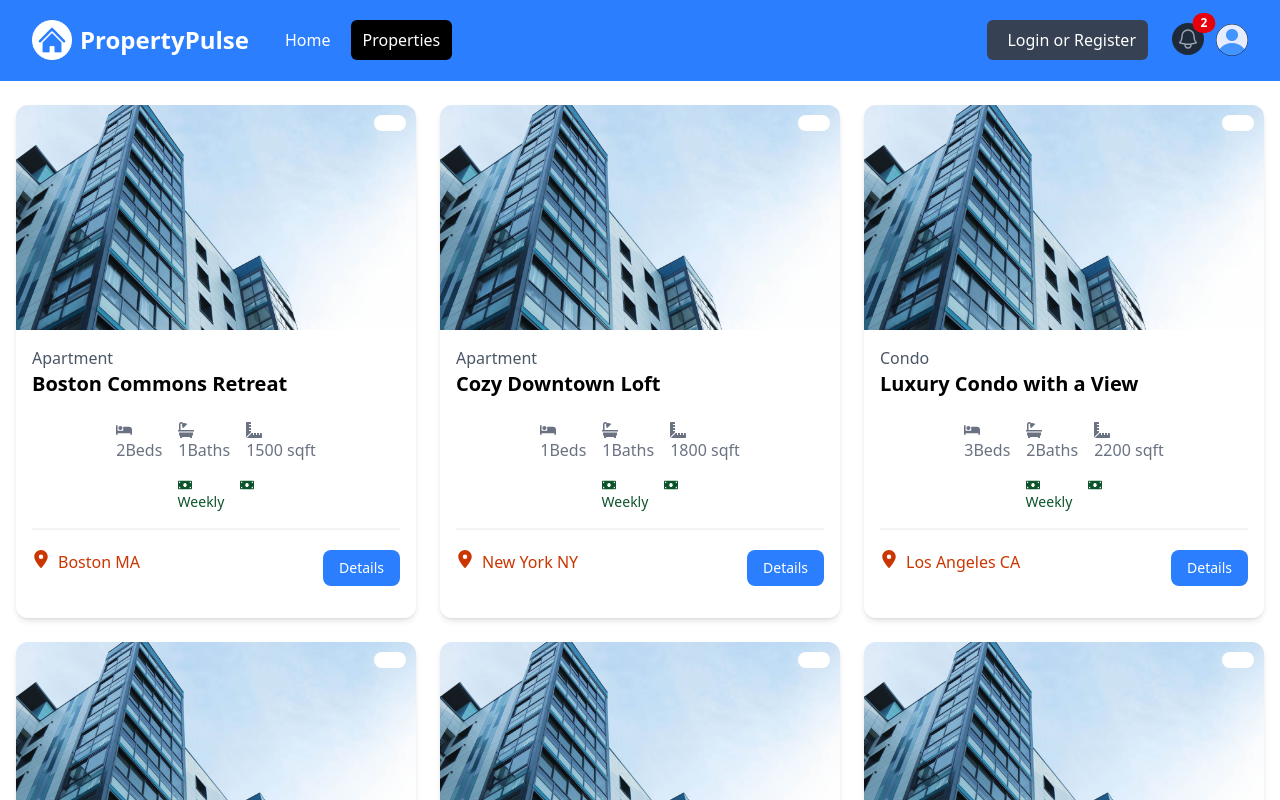
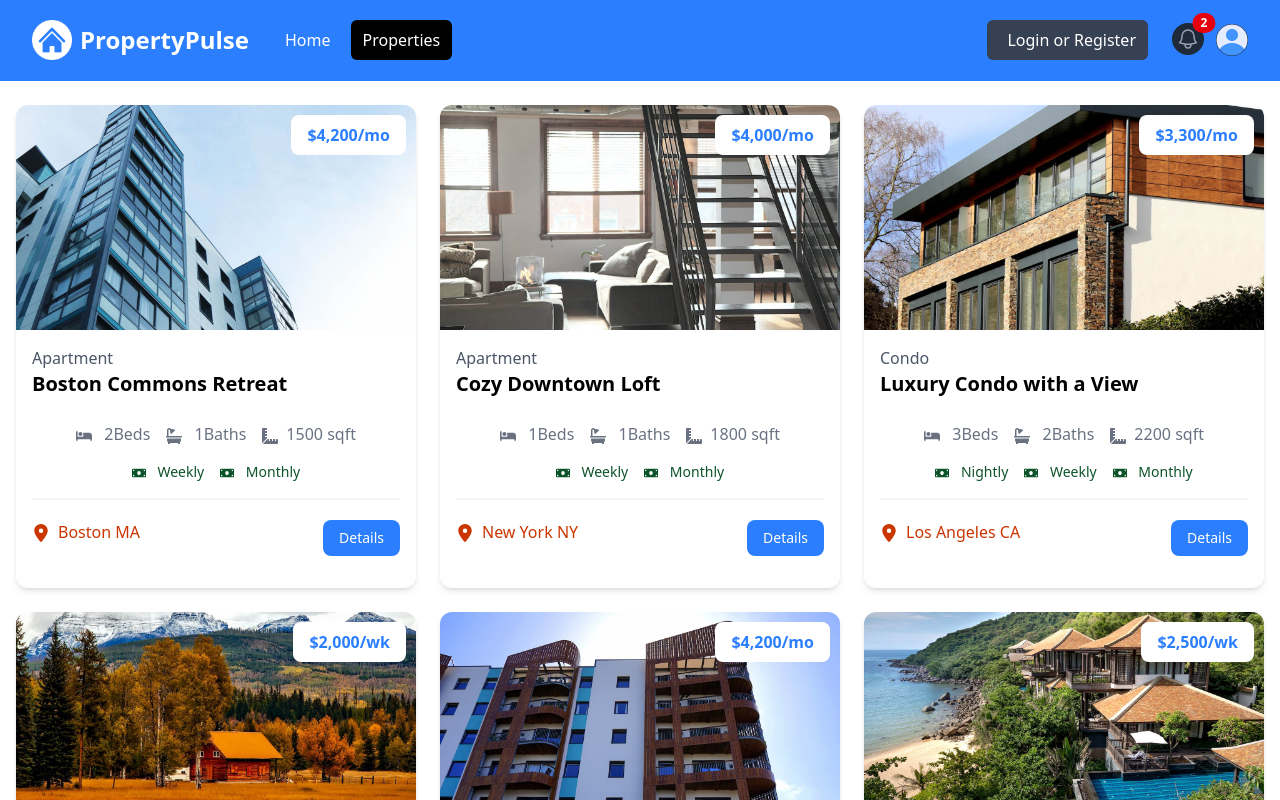
Before and after one commit to riaars/PropertyRental, a Next.js app: page /properties in a window 1280 px wide. Shown: the top 800 px of the page. Built offline with nearby package versions, Linux system fonts and the light colour scheme.

Commit message:
enhancing property card styling

```diff
--- a/components/PropertyCard.tsx
+++ b/components/PropertyCard.tsx
@@ -1,9 +1,7 @@
 import React from "react";
-import { FaMoneyBill } from "react-icons/fa";
+import { FaMoneyBill, FaBath, FaBed, FaRulerCombined } from "react-icons/fa";
 import { FaLocationDot } from "react-icons/fa6";
-import { FaBath } from "react-icons/fa";
-import { FaRulerCombined } from "react-icons/fa";
-import { FaBed } from "react-icons/fa";
+import Image from "next/image";
 
 interface Rates {
   nightly: number;
@@ -15,7 +13,7 @@ interface Location {
   city: string;
   state: string;
 }
-export interface Property {
+interface Property {
   type: string;
   name: string;
   beds: number;
@@ -23,17 +21,31 @@ export interface Property {
   square_feet: number;
   rates: Rates;
   location: Location;
+  images: string[];
 }
 
 interface PropertyCardProps {
   property: Property;
 }
 const PropertyCard = ({ property }: PropertyCardProps) => {
+  const getRateDisplay = () => {
+    const { rates } = property;
+    if (rates.monthly) {
+      return `${rates.monthly.toLocaleString()}/mo`;
+    } else if (rates.weekly) {
+      return `${rates.weekly.toLocaleString()}/wk`;
+    } else if (rates.nightly) {
+      return `${rates.nightly.toLocaleString()}/night`;
+    }
+  };
   return (
     <div className="rounded-xl shadow-md relative">
-      <img
-        src="images/properties/a1.jpg"
+      <Image
+        src={`/images/properties/${property.images[0]}`}
         alt=""
+        height={0}
+        width={0}
+        sizes={"100vw"}
         className="w-full h-auto rounded-t-xl"
       />
       <div className="p-4">
@@ -41,39 +53,51 @@ const PropertyCard = ({ property }: PropertyCardProps) => {
           <div className="text-gray-600">{property.type}</div>
           <h3 className="text-xl font-bold">{property.name}</h3>
         </div>
-        <h3 className="absolute top-[10px] right-[10px] bg-white px-4 py-2 rounded-lg text-blue-500 font-bold text-right md:text-center lg:text-right"></h3>
+        <h3 className="absolute top-[10px] right-[10px] bg-white px-4 py-2 rounded-lg text-blue-500 font-bold text-right md:text-center lg:text-right">
+          ${getRateDisplay()}
+        </h3>
 
         <div className="flex justify-center gap-4 text-gray-500 mb-4">
           <p>
-            <FaBed /> {property.beds}
+            <FaBed className="inline mr-2" /> {property.beds}
             <span className="md:hidden lg:inline">Beds</span>
           </p>
           <p>
-            <FaBath /> {property.baths}
+            <FaBath className="inline mr-2" /> {property.baths}
             <span className="md:hidden lg:inline">Baths</span>
           </p>
           <p>
-            <FaRulerCombined />
+            <FaRulerCombined className="inline mr-2" />
             {property.square_feet}{" "}
             <span className="md:hidden lg:inline">sqft</span>
           </p>
         </div>
 
         <div className="flex justify-center gap-4 text-green-900 text-sm mb-4">
-          <p>
-            <FaMoneyBill />
-            Weekly
-          </p>
-          <p>
-            <FaMoneyBill />
-          </p>
+          {property.rates.nightly && (
+            <p>
+              <FaMoneyBill className="inline mr-2" /> Nightly
+            </p>
+          )}
+
+          {property.rates.weekly && (
+            <p>
+              <FaMoneyBill className="inline mr-2" /> Weekly
+            </p>
+          )}
+
+          {property.rates.monthly && (
+            <p>
+              <FaMoneyBill className="inline mr-2" /> Monthly
+            </p>
+          )}
         </div>
 
         <div className="border border-gray-100 mb-5"></div>
 
         <div className="flex flex-col lg:flex-row justify-between mb-4">
           <div className="flex align-middle gap-2 mb-4 lg:mb-0">
-            <FaLocationDot className="text-lg text-orange-700" />
+            <FaLocationDot className="text-lg text-orange-700 mt-1" />
             <span className="text-orange-700">
               {property.location.city} {property.location.state}
             </span>
```
